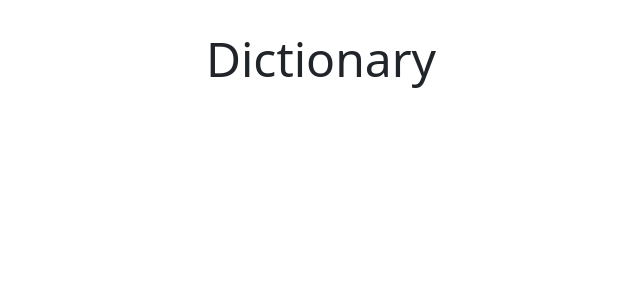
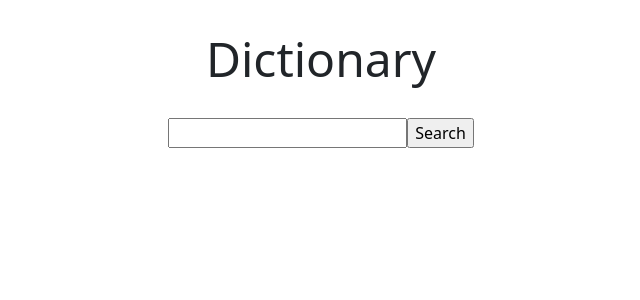
Before and after one commit to ewilson001500-tech/dictionary-project, a React (Create React App) app: page / in a window 1280 px wide. Shown: the top 300 px of the page, without its empty margins (319-959 px from the left). Built offline with nearby package versions, Linux system fonts and the light colour scheme.

Commit message:
Added the search engine

```diff
--- a/src/App.js
+++ b/src/App.js
@@ -1,13 +1,15 @@
-import './App.css';
+import Dictionary from "./Dictionary";
+import "./App.css";
 
-function App() {
+export default function App() {
   return (
     <div className="App">
       <header className="App-header">
-        <h1>Dictionary</h1>
+        <div className="container">
+          <h1>Dictionary</h1>
+          <Dictionary />
+        </div>
       </header>
     </div>
   );
-}
-
-export default App;
+};
--- /dev/null
+++ b/src/Dictionary.css
@@ -0,0 +1,4 @@
+.Dictionary {
+  text-align: center;
+  margin-top: 30px;
+}
--- /dev/null
+++ b/src/Dictionary.js
@@ -0,0 +1,24 @@
+import React, { useState } from "react";
+import "./Dictionary.css";
+
+export default function Dictionary() {
+  let [keyword, setKeyword] = useState("");
+
+  function Search(event) {
+    event.preventDefault();
+    alert(`Searching for ${keyword} definition`)
+  }
+
+  function handleChange(event) {
+    setKeyword(event.target.value);
+  }
+
+  return (
+    <div className="Dictionary">
+      <form onSubmit={Search}>
+        <input type="search" onChange={handleChange} className="search-input"/>
+        <input type="submit" value="Search" />
+      </form>
+    </div>
+  );
+}
```
